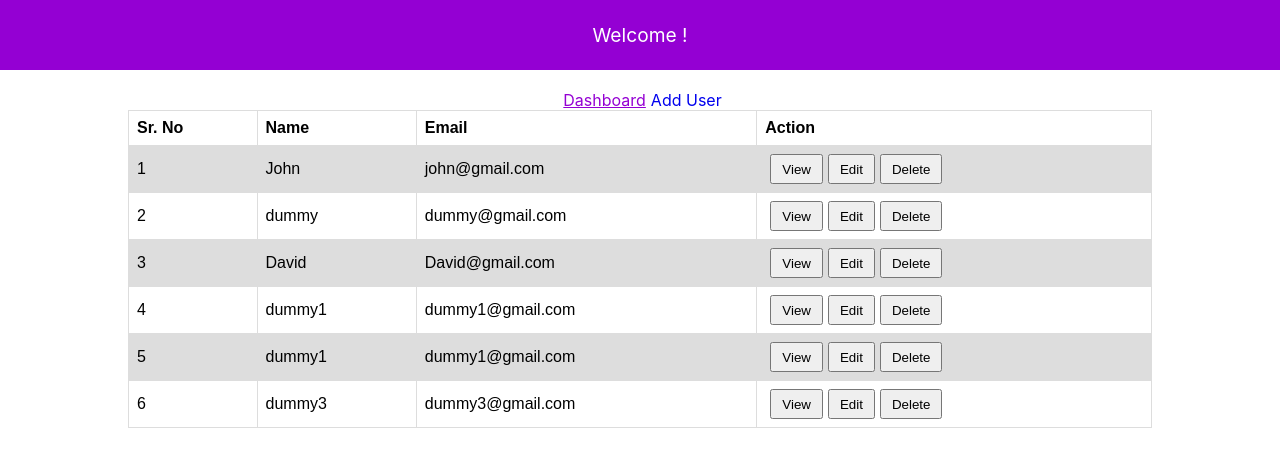
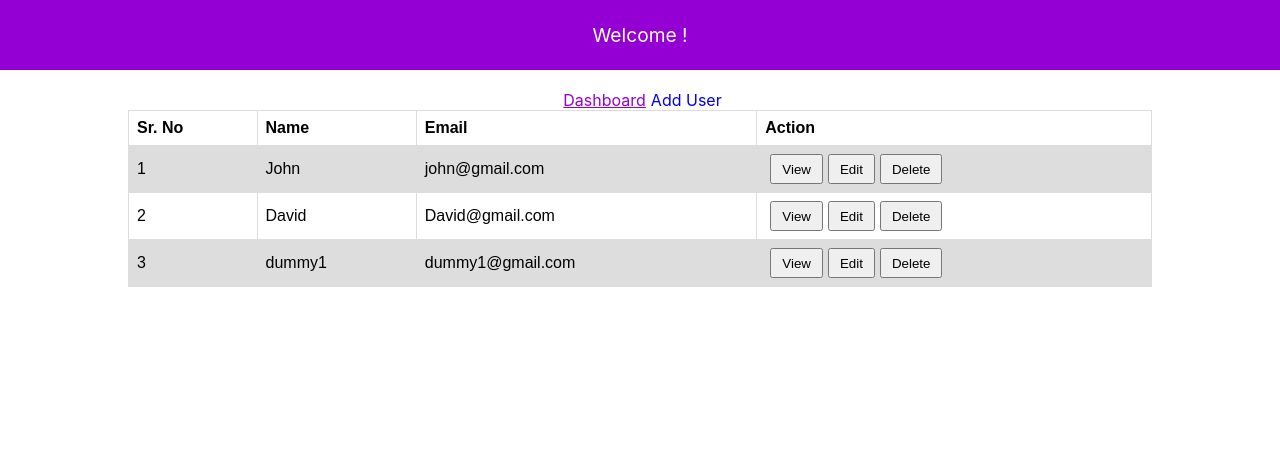
Before and after one commit to David01226/React-Contact-Manager-CRUD, a React (Create React App) app: page / in a window 1280 px wide. Shown: the top 466 px of the page. Built offline with nearby package versions, Linux system fonts and the light colour scheme; data requests are answered from the project's data file.

Commit message:
Added the delete function

```diff
--- a/json-server/db.json
+++ b/json-server/db.json
@@ -4,11 +4,6 @@
       "id": 1,
       "name": "John",
       "email": "john@gmail.com"
-    },
-    {
-      "name": "dummy",
-      "email": "dummy@gmail.com",
-      "id": 2
     },
     {
       "name": "David",
@@ -19,16 +14,6 @@
       "name": "dummy1",
       "email": "dummy1@gmail.com",
       "id": 4
-    },
-    {
-      "name": "dummy1",
-      "email": "dummy1@gmail.com",
-      "id": 5
-    },
-    {
-      "name": "dummy3",
-      "email": "dummy3@gmail.com",
-      "id": 6
     }
   ]
 }
--- a/src/module/User/UserList.tsx
+++ b/src/module/User/UserList.tsx
@@ -3,7 +3,7 @@ import { useAppDispatch, useAppSelector } from "../../app/hooks";
 import { RootState } from "../../app/store";
 import { Modal } from "../../components/input/Modal";
 import { ApiStatus, IUser } from "./User.type";
-import { getUserListAction } from "./UserSlice";
+import { deleteUserAction, getUserListAction } from "./UserSlice";
 
 const UserList = () => {
 
@@ -43,7 +43,7 @@ const UserList = () => {
                                     <div>
                                         <input type="button" value="View" onClick={() => {setUserDataToView(user);}}/>
                                         <input type="button" value="Edit" />
-                                        <input type="button" value="Delete" />
+                                        <input type="button" value="Delete" onClick={() => {dispatch(deleteUserAction(user.id));}}/>
                                     </div>
                                 </td>
 
--- a/src/module/User/UserService.ts
+++ b/src/module/User/UserService.ts
@@ -10,3 +10,9 @@ export const getUserListApi = async () => {
 export const createUserApi = async (data: IUserForm) => {
     return await httpService.post<IUser>(ApiConfig.user, data);
 };
+
+
+export const deleteUserApi = async (id : number) => {
+    const url = `${ApiConfig.user}/${id}`
+    return await httpService.delete(url)
+}
--- a/src/module/User/UserSlice.ts
+++ b/src/module/User/UserSlice.ts
@@ -1,6 +1,6 @@
 import { createAsyncThunk, createSlice } from "@reduxjs/toolkit";
 import { ApiStatus, IUserForm, IUserState } from "./User.type";
-import { createUserApi, getUserListApi } from "./UserService";
+import { createUserApi, deleteUserApi, getUserListApi } from "./UserService";
 
 const initialState: IUserState = {
     list : [],
@@ -21,7 +21,16 @@ export const createUserAction = createAsyncThunk(
     async (data: IUserForm) => {
         const response = await createUserApi(data)
         return response.data;
-})
+    }
+);
+
+export const deleteUserAction = createAsyncThunk(
+    "user/deleteUserAction",
+    async (id : number) => {
+        await deleteUserApi(id);
+        return id;
+    }
+);
 
 
 const userSlice = createSlice({
@@ -54,6 +63,11 @@ const userSlice = createSlice({
             state.createUserFormStatus = ApiStatus.error;
         });
 
+        builder.addCase(deleteUserAction.fulfilled, (state, action) => {
+            const newList = state.list.filter((x) => x.id !== action.payload);
+            state.list = newList
+        });
+
     }
 });
 
```
